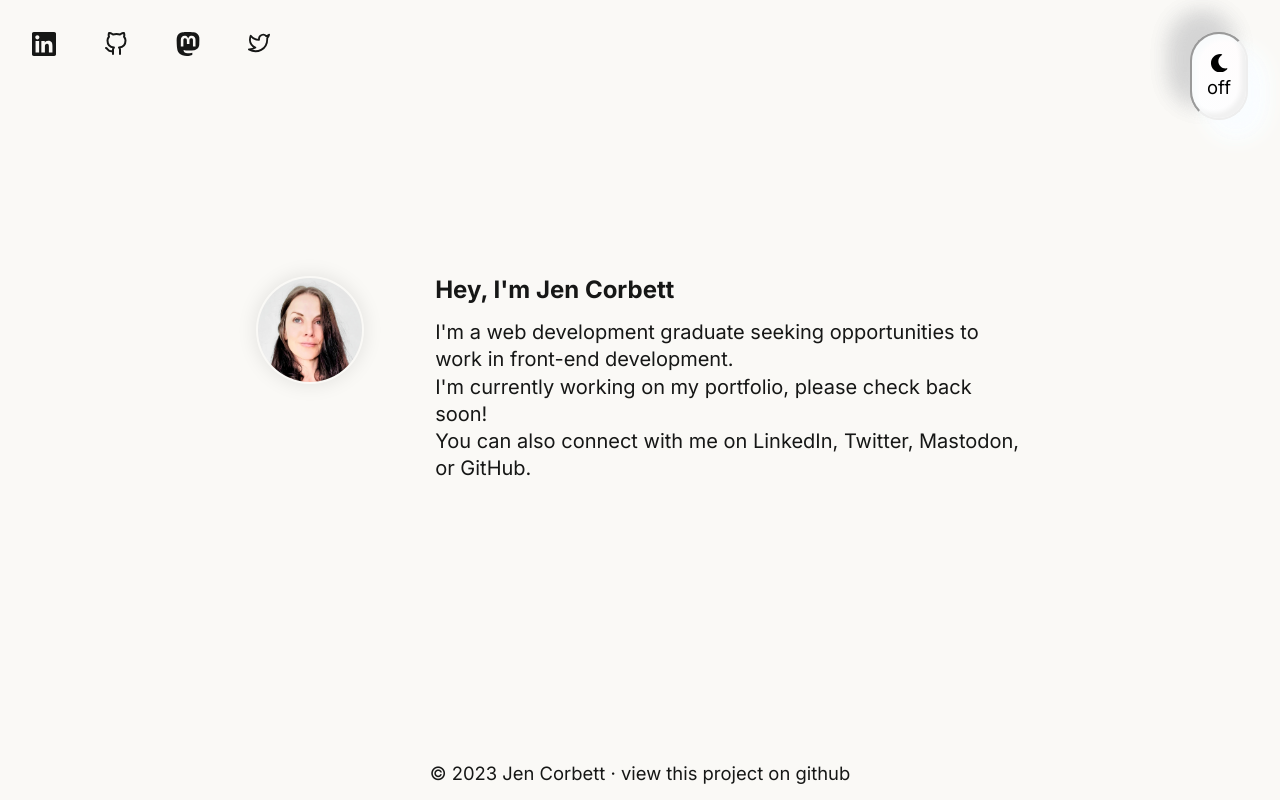
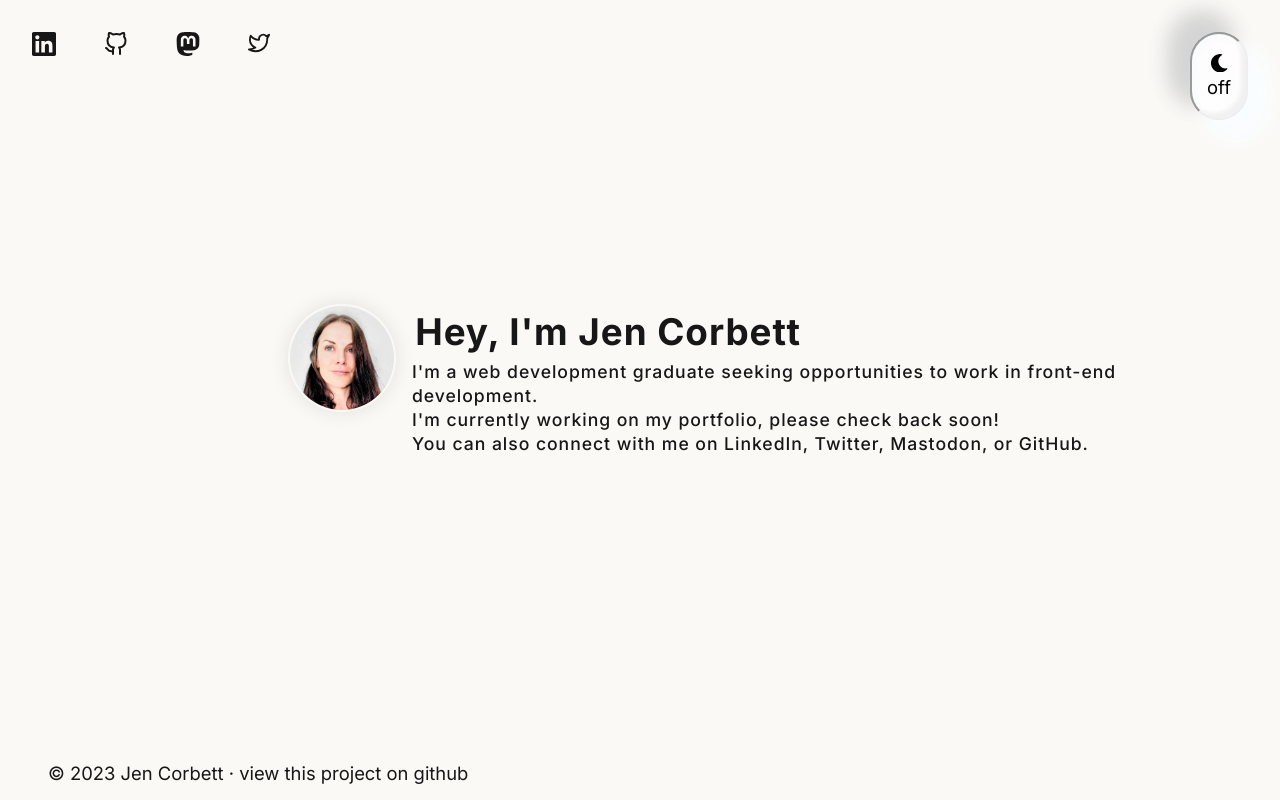
Before and after one commit to ajenstory/jencorbett.dev, a Next.js app in the folder app/: page / in a window 1280 px wide. Built offline with nearby package versions, Linux system fonts and the light colour scheme.

Commit message:
Adjust spacing in footer

```diff
--- a/app/components/footer.module.css
+++ b/app/components/footer.module.css
@@ -1,8 +1,10 @@
 .container {
   display: flex;
-  justify-content: center;
-  margin: 0;
+  justify-content: flex-start;
+  margin: 2rem 2rem auto;
   padding: 0;
+  align-items: flex-start;
+  padding: 1rem;
 }
 
 .footerlink p {
@@ -13,10 +15,6 @@
   font-weight: 400;
 }
 
-.footerContent {
-  align-items: center;
-  padding: 1rem;
-}
 
 .footerlink:hover {
   font-style: italic;
--- a/app/styles/index.module.css
+++ b/app/styles/index.module.css
@@ -4,16 +4,27 @@
   grid-template-columns: 5fr;
   margin: 4rem;
   min-width: 20rem;
-  max-width: calc(100% - 8vmax);
   min-height: 20rem;
-  max-height: calc(100% - 8vmax);
+}
+
+.body {
+  display: grid;
+  grid-template-columns: 6fr;
+  max-width: calc(100% - 4rem);
+  margin: 1rem auto;
+  gap: 1rem;
+  font-weight: 450;
+  font-size: calc(0.75rem + 1vmin);
+  line-height: calc(1rem + 1vmin);
+  letter-spacing: calc(0.01rem + 0.2vmin);
+  align-items: flex-start;
 }
 
 .headerContent {
   display: grid;
   grid-template-rows: 1fr auto;
+  grid-template-columns: 1fr;
   justify-items: center;
-  gap: 2rem;
 }
 
 .headerImg img {
@@ -29,50 +40,57 @@
   grid-template-columns: 1fr;
 }
 
-.body {
-  display: grid;
-  grid-template-columns: 1fr;
-  max-width: calc(100% - 4rem);
-  margin: 2rem auto;
-  gap: 1rem;
-  font-size: calc(0.85rem + 1vmin);
-  line-height: calc(1.5rem + 1vmin);
-  align-items: flex-start;
+.title {
+  font-weight: 700;
+  font-size: calc(1.5rem + 1vmin);
+  text-align: center;
+  padding: 1rem 0 1rem 0;
 }
 
-.title {
-  font-size: calc(1rem + 1vmin);
+.intro {
   text-align: center;
+}
+
+.item {
   padding-bottom: 1rem;
 }
 
-@media (min-width: 48rem) {
+@media (min-width: 40rem) {
   .sectionContainer {
     max-width: calc(100% - 8vmax);
-    margin: 4rem;
+
   }
 
   .body {
     grid-template-columns: 6fr;
-    font-size: calc(1rem + 0.5vmin);
-    line-height: calc(1.2rem + 1vmin);
+    font-size: calc(0.85rem + 0.5vmin);
+    line-height: calc(1rem + 1vmin);
+    letter-spacing: calc(0.01rem + 0.1vmin);
+    justify-items: start;
+  }
+
+  .indexContent {
+    display: grid;
+    align-items: center;
+    grid-template-columns: 1fr;
+    max-width: 60rem;
   }
 
   .headerContent {
-    grid-template-columns: 1fr 4fr;
-    justify-items: start;
-  }
-
-  .headerImg {
-    justify-content: flex-end;
+    display: grid;
+    grid-template-rows: 1fr auto;
+    grid-template-columns: 2fr 6fr;
+    justify-items: right;
+    gap: 1rem
   }
 
   .intro {
-    max-width: 40rem;
     text-align: left;
   }
 
   .title {
+    font-size: calc(1.8rem + 1vmin);
     text-align: left;
+    padding: 1rem 0rem 1rem 0.2rem;
   }
 }
```
